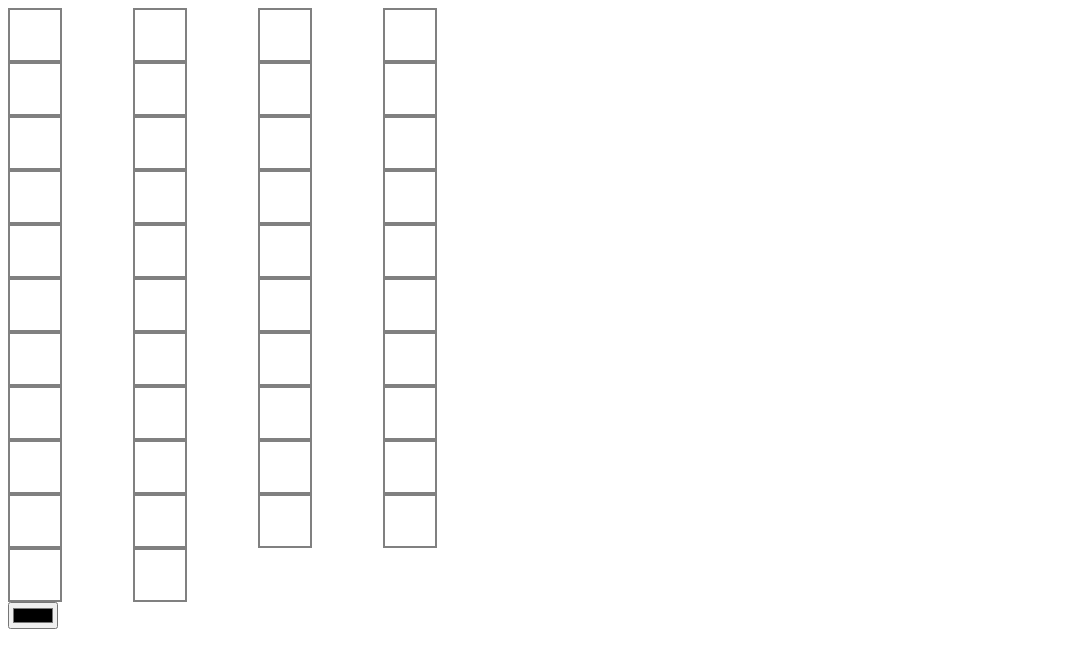
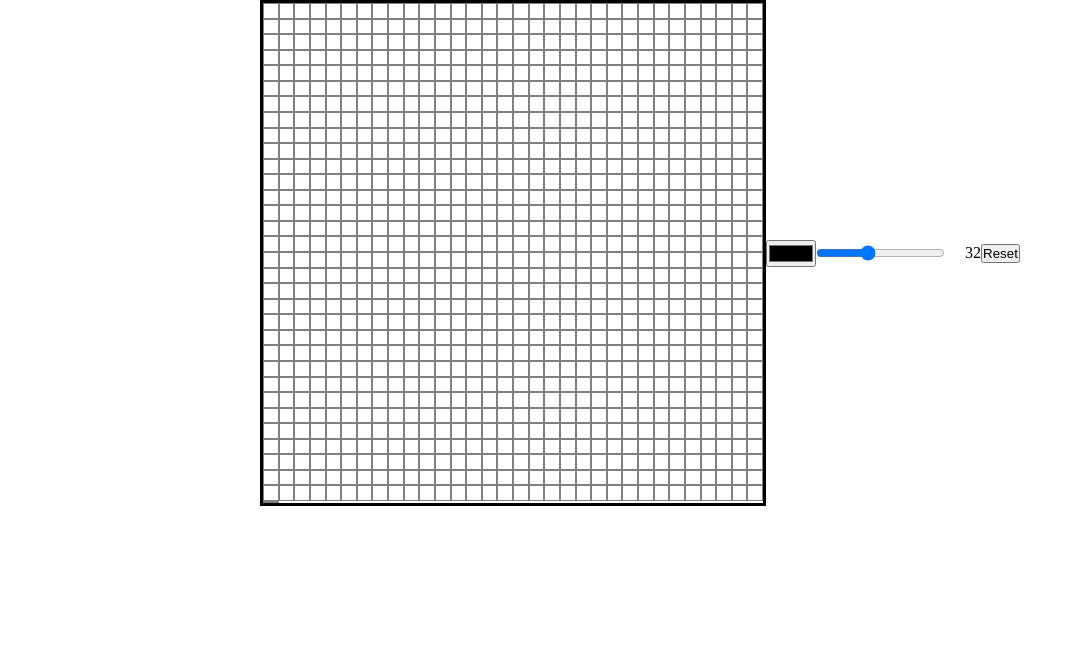
Before and after one commit to Qbreek/pixelizer, a plain HTML site: page index.html in a window 1280 px wide. Shown: the whole page, without its empty margins (0-1075 px from the left). Drawn offline with Linux system fonts and the light colour scheme.

Commit message:
All working as intended

```diff
--- a/index.html
+++ b/index.html
@@ -9,8 +9,20 @@
     <title>Pixelizer</title>
 </head>
 <body>
-    <div id="grid-container"></div>
-    <input type="color">
 
+    <div class="grid"></div>
+
+    <div class="color-container">
+        <input type="color">
+    </div>
+
+    <div class="slider-container">
+
+        <input type="range" min="12" max="64" value="32" class="slider" id="grid-size">
+
+        <p class="slider-value">
+
+    </div>
+        <button id="reset">Reset</button>
 </body>
 </html>
--- a/script.js
+++ b/script.js
@@ -1,12 +1,47 @@
-const gridContainer = document.querySelector('#grid-container');
-const colour = document.querySelector('input');
+function makeGrid (size, grid, colour) {
+    grid.style.gridTemplateColumns = `repeat(${size},1fr)`;
+    grid.style.gridTemplateRows = `repeat(${size},1fr)`;
+    for (let i = 0; i <= size * size; i++) {
+        const box = document.createElement('box');
+        box.classList.add('box');
+        box.addEventListener('mouseover', () => {
+            box.style.backgroundColor = colour.value
+        });
+        grid.appendChild(box);
+    };
+};
 
-for (let i = 0; i <= 6; i++) {
-    for (let i = 0; i <6; i++){
-        const div = document.createElement('div');
-        div.addEventListener('mouseover', () => {
-            div.style.backgroundColor = colour.value
-        })
-        gridContainer.appendChild(div);
-    }
-}
+function clearGrid(grid) {
+    while (grid.lastChild) {
+        grid.removeChild(grid.lastChild);
+    };
+};
+
+function inputRangeLogic() {
+
+};
+
+function main () {
+    const colour = document.querySelector('input');
+    const grid = document.querySelector('.grid');
+    const sliderValue = document.querySelector('.slider-value');
+    const inputRange = document.querySelector('#grid-size');
+    const resetBtn = document.querySelector('#reset');
+
+    makeGrid(32,grid,colour);
+
+    resetBtn.addEventListener('click', () => {
+        clearGrid(grid);
+        makeGrid(Number(inputRange.value),grid,colour);
+    });
+
+    sliderValue.textContent = inputRange.value;
+    inputRange.addEventListener('change', () => {
+        sliderValue.textContent = inputRange.value;
+        clearGrid(grid)
+        makeGrid(Number(inputRange.value),grid, colour)
+    });
+};
+
+
+main();
--- a/style.css
+++ b/style.css
@@ -1,16 +1,39 @@
-body {
-    flex-direction: column;
+* {
+    margin: 0;
+    padding: 0;
 }
 
-#grid-container {
-    width: 500px;
-    display: grid;
-    grid-template-columns: repeat(4, 1fr);
-    grid-template-rows: repeat(4, 1fr);
+body {
+    align-items: center;
+    justify-content: center;
+    display: flex;
 }
 
-    #grid-container > div {
-    width: 50px;
-    height: 50px;
-    border: 2px solid gray;
-  }
+img {
+    width: 0px;
+    height: 0px;
+}
+
+.color-container {
+    display: flex;
+    align-items: center;
+}
+
+.slider-container {
+    display: flex;
+    gap: 20px;
+    align-items: center;
+}
+
+
+.grid {
+    border: 3px solid black;
+    display: grid;
+    width: 500px;
+    height: 500px;
+}
+
+.box{
+border: 1px solid gray;
+user-select: none;
+}
```
